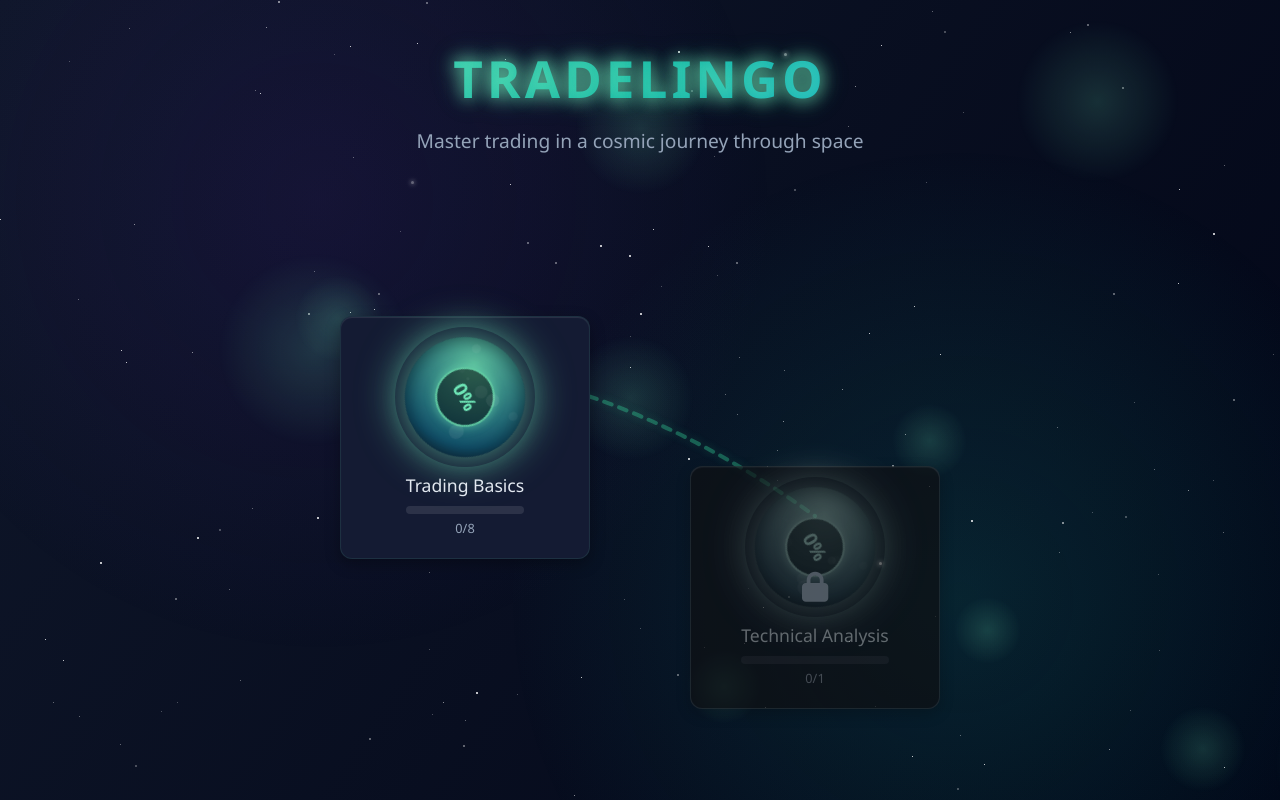
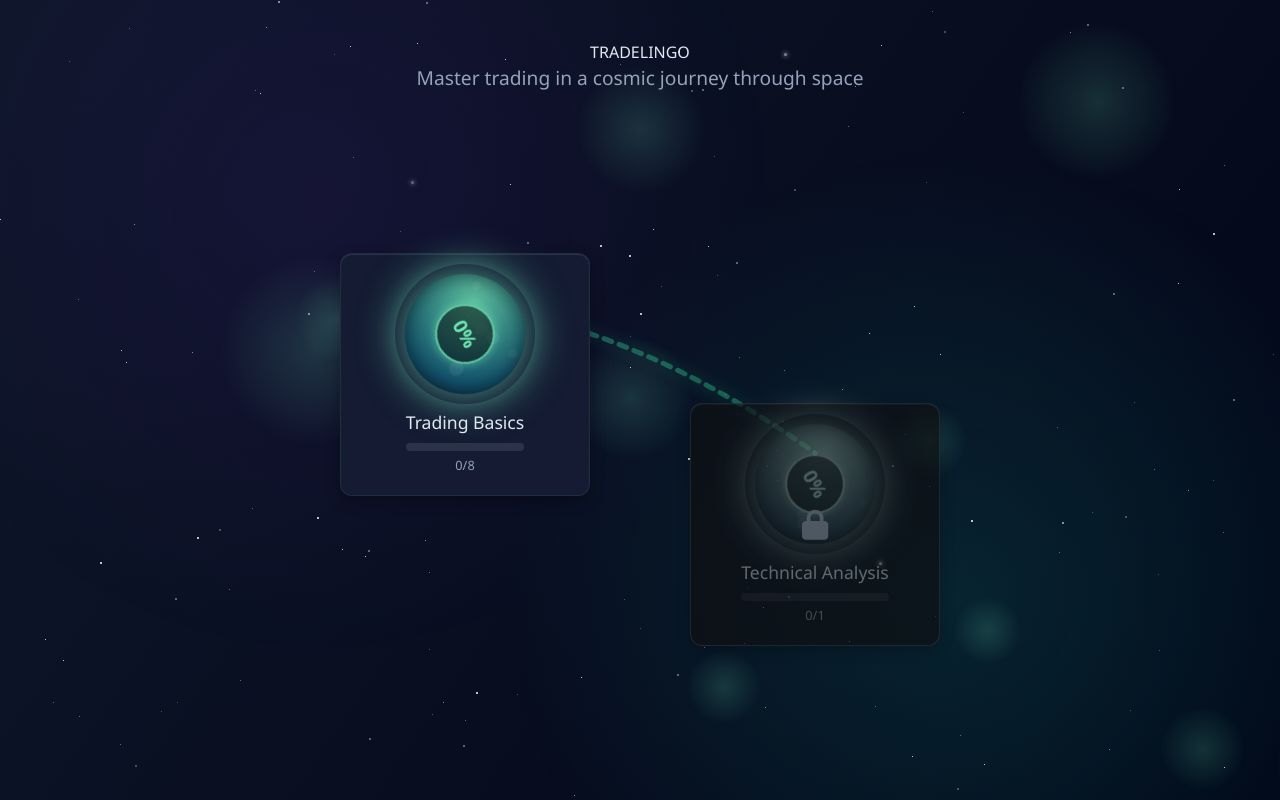
Before and after one commit to sonbgohan/Tradelingo3, a React (Create React App) app: page / in a window 1280 px wide. Built offline with nearby package versions, Linux system fonts and the light colour scheme; the HTML template or start-up script is replaced by a standard one.

Commit message:
Update App.css

```diff
--- a/src/App.css
+++ b/src/App.css
@@ -148,33 +148,20 @@ header {
   padding: 20px 0;
 }
 
-/* Geüpdatet futuristisch logo */
-header h1 {
-  font-size: 3.2rem;
-  margin-bottom: 10px;
-  letter-spacing: 4px;
-  font-weight: 900;
-  text-transform: uppercase;
-  text-shadow: 0 0 15px rgba(110, 231, 183, 0.5),
-              0 0 25px rgba(110, 231, 183, 0.3);
-  color: transparent;
-  background: linear-gradient(135deg, #6ee7b7 0%, #14b8a6 50%, #0ea5e9 100%);
-  background-clip: text;
-  -webkit-background-clip: text;
-  position: relative;
+/* Verwijder het oude logo en vervang door een SVG-logo */
+.logo-container {
+  margin-bottom: 15px;
+  filter: drop-shadow(0 0 15px rgba(110, 231, 183, 0.6));
 }
 
-/* Gloeiend effect rond tekst */
-header h1::after {
-  content: 'TRADELINGO';
-  position: absolute;
-  top: 0;
-  left: 0;
-  width: 100%;
-  height: 100%;
-  z-index: -1;
-  color: rgba(110, 231, 183, 0.1);
-  filter: blur(8px);
+.tradelingo-logo {
+  width: 300px;
+  height: auto;
+}
+
+/* Logo glow effect */
+.logo-glow {
+  filter: drop-shadow(0 0 10px rgba(110, 231, 183, 0.8));
 }
 
 header p {
@@ -246,6 +233,7 @@ header p {
   margin-bottom: 15px;
 }
 
+/* Planeet aanpassingen - voorkom rotatie van percentage */
 .planet {
   width: 100%;
   height: 100%;
@@ -266,12 +254,15 @@ header p {
   100% { transform: rotate(360deg); }
 }
 
+/* De planeetkenmerken draaien mee */
 .planet-feature {
   position: absolute;
   border-radius: 50%;
   background-color: rgba(255, 255, 255, 0.2);
+  animation: rotate-with-planet 30s linear infinite;
 }
 
+/* Voortgangsindicator draait NIET mee */
 .planet-progress {
   position: absolute;
   top: 50%;
@@ -286,12 +277,17 @@ header p {
   justify-content: center;
   border: 2px solid rgba(110, 231, 183, 0.8);
   box-shadow: 0 0 10px rgba(110, 231, 183, 0.5);
+  animation: none !important; /* Voorkom dat deze meedraait */
+  z-index: 10; /* Boven de planeet */
 }
 
+/* Zorg dat de tekst in de indicator niet draait */
 .progress-text {
   font-size: 1.2rem;
   font-weight: bold;
   color: var(--primary-color);
+  animation: none !important;
+  transform: none !important;
 }
 
 .planet-glow {
@@ -366,14 +362,15 @@ header p {
   overflow: visible;
 }
 
+/* Aangepaste animatie voor de verbindingslijn om beter te zien waar de raket langs vliegt */
 .level-path {
   stroke: var(--path-color);
-  stroke-width: 4;
+  stroke-width: 5px; /* Dikker maken */
   fill: none;
   stroke-linecap: round;
-  stroke-dasharray: 8;
-  filter: drop-shadow(0 0 4px rgba(52, 211, 153, 0.5));
-  animation: dash 30s linear infinite;
+  stroke-dasharray: 12, 6; /* Groter streeppatroon */
+  filter: drop-shadow(0 0 8px rgba(52, 211, 153, 0.7)); /* Sterkere gloed */
+  animation: dash 15s linear infinite; /* Snellere animatie */
 }
 
 @keyframes dash {
@@ -382,13 +379,14 @@ header p {
   }
 }
 
-/* Raket styling */
+/* Raket styling - maak groter en opvallender */
 .rocket {
   position: absolute;
-  width: 20px;
-  height: 20px;
-  z-index: 3;
+  width: 30px; /* Vergroot van 20px */
+  height: 30px; /* Vergroot van 20px */
+  z-index: 10; /* Hogere z-index zodat het boven andere elementen komt */
   pointer-events: none;
+  filter: drop-shadow(0 0 10px rgba(110, 231, 183, 0.8)); /* Gloed toevoegen */
 }
 
 .rocket-body {
@@ -399,8 +397,8 @@ header p {
 
 .rocket-shape {
   position: absolute;
-  width: 20px;
-  height: 30px;
+  width: 30px; /* Vergroot van 20px */
+  height: 40px; /* Vergroot van 30px */
   background-color: var(--primary-color);
   clip-path: polygon(50% 0%, 100% 70%, 80% 100%, 20% 100%, 0% 70%);
   filter: drop-shadow(0 0 5px rgba(110, 231, 183, 0.8));
@@ -408,29 +406,29 @@ header p {
 
 .rocket-window {
   position: absolute;
-  width: 8px;
-  height: 8px;
+  width: 10px; /* Vergroot van 8px */
+  height: 10px; /* Vergroot van 8px */
   border-radius: 50%;
   background-color: rgba(255, 255, 255, 0.8);
-  top: 10px;
-  left: 6px;
+  top: 15px; /* Aangepast van 10px */
+  left: 10px; /* Aangepast van 6px */
 }
 
 .rocket-flame {
   position: absolute;
-  bottom: -15px;
-  left: 2px;
-  width: 16px;
-  height: 20px;
+  bottom: -20px; /* Aangepast van -15px */
+  left: 5px; /* Aangepast van 2px */
+  width: 20px; /* Vergroot van 16px */
+  height: 25px; /* Vergroot van 20px */
   clip-path: polygon(20% 0%, 80% 0%, 100% 40%, 50% 100%, 0% 40%);
   background: linear-gradient(to bottom, #f59e0b, #ef4444);
-  filter: drop-shadow(0 0 8px rgba(245, 158, 11, 0.9));
-  animation: flicker 0.2s infinite alternate;
+  filter: drop-shadow(0 0 15px rgba(245, 158, 11, 0.9)); /* Sterkere gloed */
+  animation: flicker 0.1s infinite alternate; /* Snellere flikkering */
 }
 
 @keyframes flicker {
-  0% { opacity: 0.7; transform: scaleY(0.9); }
-  100% { opacity: 1; transform: scaleY(1.1); }
+  0% { opacity: 0.7; transform: scaleY(0.8) scaleX(0.9); }
+  100% { opacity: 1; transform: scaleY(1.2) scaleX(1.1); }
 }
 
 /* Level Page Styles */
```
